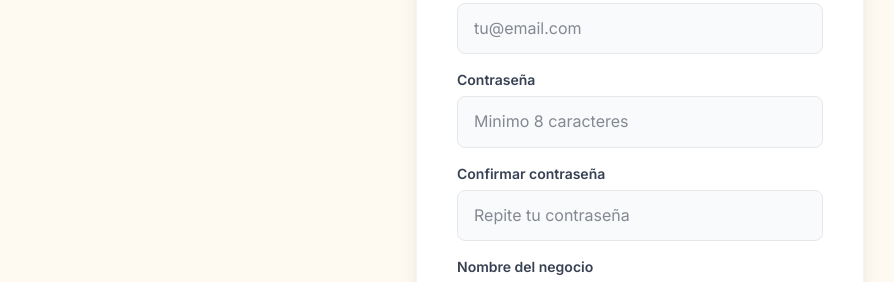
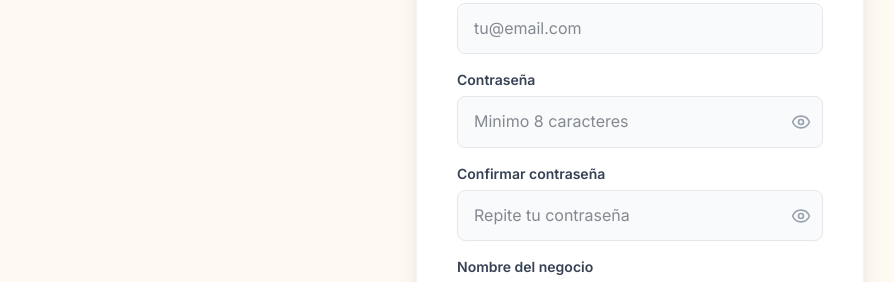
Before and after one commit to StehvenObandoUcc/FrontendVeltro, a React (Vite) app: page /register in a window 1280 px wide. Shown: the part 334-616 px from the top of the page, without its empty margins (0-894 px from the left). Built offline with nearby package versions, Linux system fonts and the light colour scheme; no server answers.

Commit message:
feat(auth): use PasswordInput and enforce length limits in Register (Fix #1 & #2)

```diff
--- a/src/pages/auth/RegisterPage.tsx
+++ b/src/pages/auth/RegisterPage.tsx
@@ -8,25 +8,26 @@ import { useNavigate, Link } from 'react-router-dom';
 import type { AxiosError } from 'axios';
 import { authApi } from '../../api/auth';
 import type { ApiError } from '../../types';
+import { PasswordInput } from '../../components/common/PasswordInput';
 
 const registerSchema = z
   .object({
     username: z
       .string()
       .min(3, 'El usuario debe tener al menos 3 caracteres')
-      .max(50, 'El usuario no puede exceder 50 caracteres'),
+      .max(20, 'El usuario no puede exceder 20 caracteres'),
     email: z.string().email('Ingrese un email valido'),
     password: z
       .string()
       .min(8, 'La contraseña debe tener al menos 8 caracteres')
-      .max(64, 'La contraseña no puede exceder 64 caracteres')
+      .max(20, 'La contraseña no puede exceder 20 caracteres')
       .refine((value) => !/\s/.test(value), 'La contraseña no puede contener espacios'),
     confirmPassword: z.string().min(1, 'Confirme su contraseña'),
     role: z.literal('ADMIN').default('ADMIN'),
     businessName: z
       .string()
       .min(2, 'El nombre del negocio debe tener al menos 2 caracteres')
-      .max(100, 'El nombre del negocio no puede exceder 100 caracteres'),
+      .max(50, 'El nombre del negocio no puede exceder 50 caracteres'),
   })
   .refine((data) => data.password === data.confirmPassword, {
     message: 'Las contraseñas no coinciden',
@@ -138,7 +139,7 @@ export function RegisterPage() {
               id="username"
               type="text"
               autoComplete="username"
-              maxLength={50}
+              maxLength={20}
               {...register('username')}
               className="w-full px-4 py-3 rounded-lg border border-gray-200 bg-gray-50 text-gray-900 outline-none focus:bg-white focus:ring-2 focus:ring-[#038E57]/20 focus:border-[#038E57] transition-all duration-200"
               placeholder="tu_usuario"
@@ -165,40 +166,25 @@ export function RegisterPage() {
             )}
           </div>
 
-          <div className="flex flex-col gap-1.5 mb-4">
-            <label htmlFor="password" className="text-sm font-semibold text-gray-700">
-              Contraseña
-            </label>
-            <input
+          <PasswordInput
             id="password"
-              type="password"
+            label="Contraseña"
             autoComplete="new-password"
-              maxLength={64}
+            maxLength={20}
+            placeholder="Minimo 8 caracteres"
+            error={errors.password?.message}
             {...register('password')}
-              className="w-full px-4 py-3 rounded-lg border border-gray-200 bg-gray-50 text-gray-900 outline-none focus:bg-white focus:ring-2 focus:ring-[#038E57]/20 focus:border-[#038E57] transition-all duration-200"
-              placeholder="Minimo 8 caracteres"
           />
-            {errors.password && (
-              <p className="text-xs font-medium text-red-500 mt-1">{errors.password.message}</p>
-            )}
-          </div>
 
-          <div className="flex flex-col gap-1.5 mb-4">
-            <label htmlFor="confirmPassword" className="text-sm font-semibold text-gray-700">
-              Confirmar contraseña
-            </label>
-            <input
+          <PasswordInput
             id="confirmPassword"
-              type="password"
+            label="Confirmar contraseña"
             autoComplete="new-password"
+            maxLength={20}
+            placeholder="Repite tu contraseña"
+            error={errors.confirmPassword?.message}
             {...register('confirmPassword')}
-              className="w-full px-4 py-3 rounded-lg border border-gray-200 bg-gray-50 text-gray-900 outline-none focus:bg-white focus:ring-2 focus:ring-[#038E57]/20 focus:border-[#038E57] transition-all duration-200"
-              placeholder="Repite tu contraseña"
           />
-            {errors.confirmPassword && (
-              <p className="text-xs font-medium text-red-500 mt-1">{errors.confirmPassword.message}</p>
-            )}
-          </div>
 
           <div className="flex flex-col gap-1.5 mb-4">
             <label htmlFor="businessName" className="text-sm font-semibold text-gray-700">
@@ -208,6 +194,7 @@ export function RegisterPage() {
               id="businessName"
               type="text"
               {...register('businessName')}
+              maxLength={50}
               className="w-full px-4 py-3 rounded-lg border border-gray-200 bg-gray-50 text-gray-900 outline-none focus:bg-white focus:ring-2 focus:ring-[#038E57]/20 focus:border-[#038E57] transition-all duration-200"
               placeholder="Mi tienda"
             />
```
Lines whose indentation alone changed are shown as unchanged.
